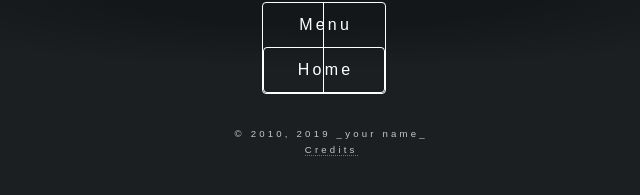
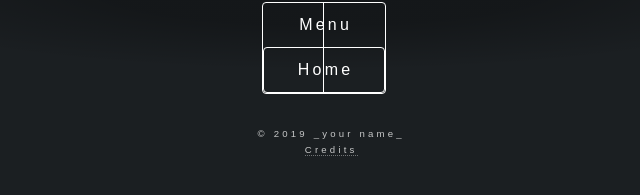
Before and after one commit to meerfans/meerfans.github.io, a Jekyll site: the page built from _posts/3000-01-01-about-example1.md, in a window 1280 px wide. Shown: the part 117-312 px from the top of the page, without its empty margins (316-956 px from the left). Built offline with Jekyll 4.4.1, drawn with Linux system fonts in a browser that asks for light colours; our own code applies the rules of GitHub Pages for plain Markdown files; part of the change alters nothing that is shown.

Commit message:
Update _config.yml

```diff
--- a/_config.yml
+++ b/_config.yml
@@ -5,7 +5,7 @@ description: _description_
 owner:
   name: _your name_ # or company name
   url: "http://example.com" # your URL
-first_published: 2010 # if migrating another site, the year of your first publish
+first_published: 2019 # if migrating another site, the year of your first publish
                       # Must be a 4-digit integer year (math is used on it)
 # url: "http://example.com" # the base hostname & protocol for this site
 baseurl: "" # the subpath of your site, e.g. /blog
@@ -24,11 +24,11 @@ introDetail: HLC fans is a global open source community, focusing on <br/>blockc
 
 menu:
   - title : DOCS
-    href: ''
+    href: 'https://halalchain.github.io/docs'
   - title : Blog
     href: ''
   - title : News
-    href: ''
+    href: 'https://f-labs.github.io/MLSNews/'
   - title : Community
     href: 'http://hlctalk.org'
 
```
